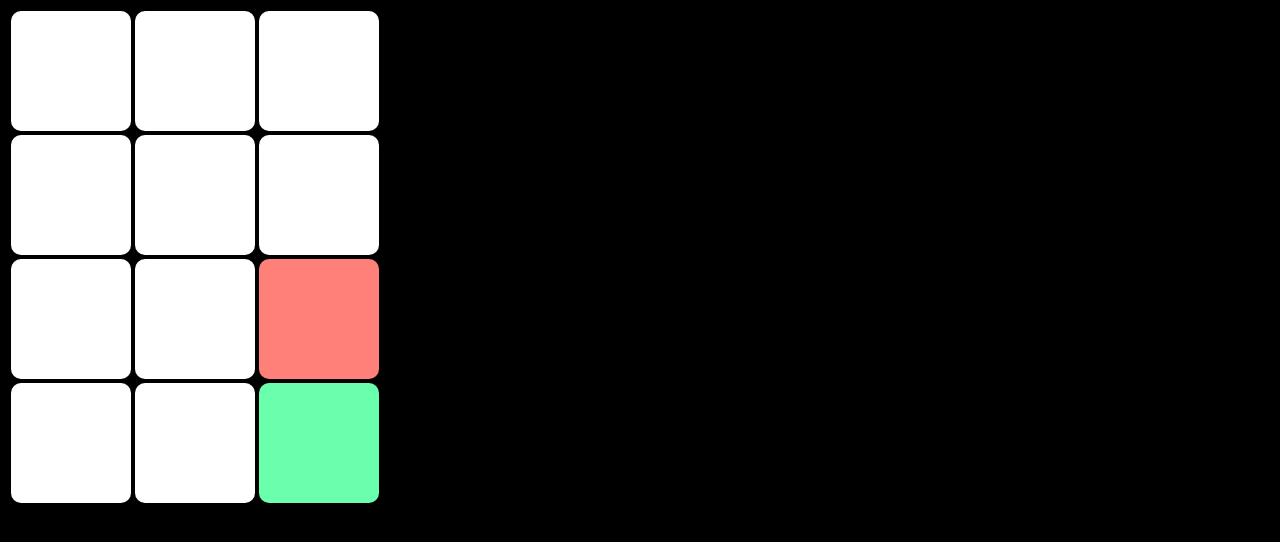
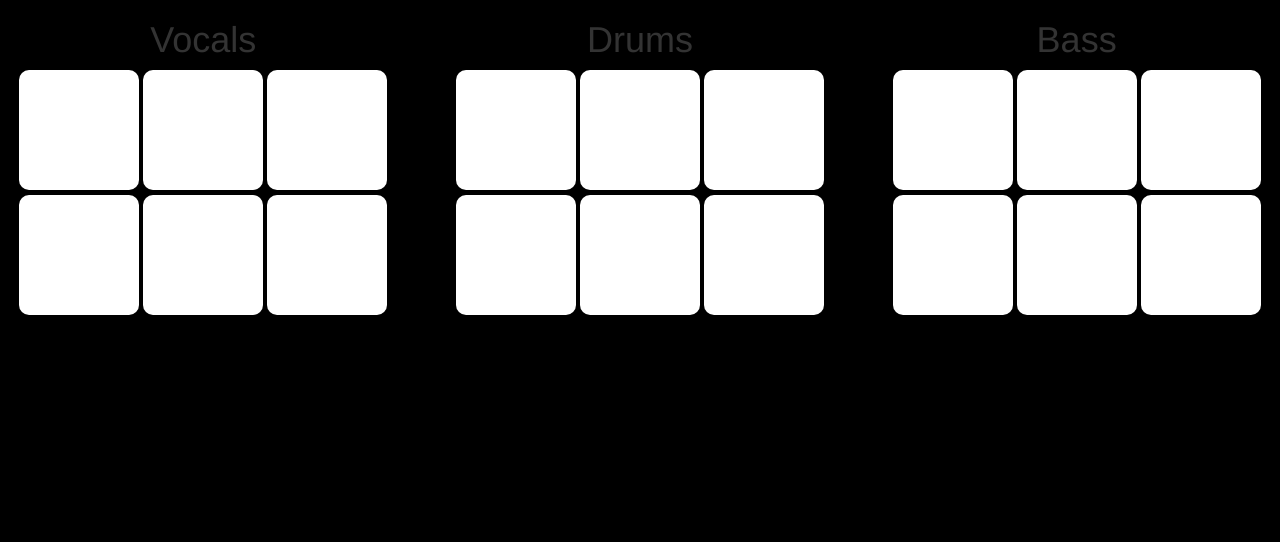
Before and after one commit to mansueti/spartahack-2017, a plain HTML site: page public/controller01.htm in a window 1280 px wide. Drawn offline with nearby package versions, Linux system fonts and the light colour scheme.

Commit message:
changed page style

```diff
--- a/public/controller01.htm
+++ b/public/controller01.htm
@@ -1,35 +1,59 @@
 
 <!-- saved from url=(0062)https://shining-inferno-8791.firebaseapp.com/controller01.html -->
-<html><head><meta http-equiv="Content-Type" content="text/html; charset=UTF-8">
-    <title></title>
-    </head>
-    <body bgcolor="black">
-    <meta content="width=device-width, initial-scale=1, minimum-scale=1, maximum-scale=3" name="viewport">
-    <meta content="width=device-width, user-scalable=no" name="viewport">
-    <table style="float: left">
-        <tbody>
-            <tr>
-                <td><a class="myButton" href="#" id="kick1Element" onclick="toggleColor(this.id)"></a></td> <!--Kick 1-->
-                <td><a class="myButton" href="#" id="kick2Element" onclick="toggleColor(this.id)"></a></td> <!--Kick 2 -->
-                <td><a class="metr" href="#" id="metronomeon" onclick="toggleColor(this.id)"></a></td>
-            </tr>
-            <tr>
-                <td><a class="myButton" href="#" id="snare1Element" onclick="toggleColor(this.id)"></a></td> <!--Snare-->
-                <td><a class="myButton" href="#" id="clap1Element" onclick="toggleColor(this.id)"></a></td> <!--Clap-->
-                <td><a class="metr" href="#" id="metronomepause" onclick="toggleColor(this.id)"></a></td>
-            </tr>
-            <tr>
-                <td><a class="myButton" href="#" id="hihatElement" onclick="toggleColor(this.id)"></a></td> <!--HiHat-->
-                <td><a class="myButton" href="#" id="crashElement" onclick="toggleColor(this.id)"></a></td> <!--crash-->
-                <td><a class="nextButton1" href="#" id="controller2"></a></td>
-            </tr>
-            <tr>
-                <td><a class="myButton" href="#" id="loop1Element" onclick="toggleColor(this.id)"></a></td> <!--loop1-->
-                <td><a class="myButton" href="#" id="loop2Element" onclick="toggleColor(this.id)"></a></td> <!--loop2-->
-                <td><a class="nextButton2" href="#" id="controller2"></a></td>
-            </tr>
-        </tbody>
-    </table>
+<html>
+<head>
+  <meta http-equiv="Content-Type" content="text/html; charset=UTF-8">
+  <meta name="viewport" content="width=device-width, initial-scale=1, maximum-scale=1, user-scalable=no">
+  <meta content="width=device-width, user-scalable=no" name="viewport">
+  <link rel="stylesheet" href="https://maxcdn.bootstrapcdn.com/bootstrap/3.3.7/css/bootstrap.min.css" integrity="sha384-BVYiiSIFeK1dGmJRAkycuHAHRg32OmUcww7on3RYdg4Va+PmSTsz/K68vbdEjh4u" crossorigin="anonymous">
+  <title>spartahack-2017</title>
+  </head>
+  <body style="background-color: black">
+
+    <div class="row" style="text-align:center">
+      <div class="col-md-4 text-center">
+        <div class="row">
+            <h1> Vocals </h1>
+            <a class="myButton" href="#" id="kick1Element" onclick="toggleColor(this.id)"></a> <!--Kick 1-->
+            <a class="myButton" href="#" id="kick2Element" onclick="toggleColor(this.id)"></a><!--Kick 2 -->
+            <a class="myButton" href="#" id="metronomeon" onclick="toggleColor(this.id)"></a>
+        </div>
+        <div class="row">
+            <a class="myButton" href="#" id="snare1Element" onclick="toggleColor(this.id)"></a> <!--Snare-->
+            <a class="myButton" href="#" id="clap1Element" onclick="toggleColor(this.id)"></a> <!--Clap-->
+            <a class="myButton" href="#" id="metronomepause" onclick="toggleColor(this.id)"></a>
+        </div>
+      </div>
+      <div class="col-md-4">
+        <div class="row">
+          <h1> Drums </h1>
+            <a class="myButton" href="#" id="kick1Element" onclick="toggleColor(this.id)"></a> <!--Kick 1-->
+            <a class="myButton" href="#" id="kick2Element" onclick="toggleColor(this.id)"></a><!--Kick 2 -->
+            <a class="myButton" href="#" id="metronomeon" onclick="toggleColor(this.id)"></a>
+        </div>
+        <div class="row">
+            <a class="myButton" href="#" id="snare1Element" onclick="toggleColor(this.id)"></a> <!--Snare-->
+            <a class="myButton" href="#" id="clap1Element" onclick="toggleColor(this.id)"></a> <!--Clap-->
+            <a class="myButton" href="#" id="metronomepause" onclick="toggleColor(this.id)"></a>
+        </div>
+      </div>
+      <div class="col-md-4">
+        <div class="row">
+          <h1> Bass </h1>
+            <a class="myButton" href="#" id="kick1Element" onclick="toggleColor(this.id)"></a> <!--Kick 1-->
+            <a class="myButton" href="#" id="kick2Element" onclick="toggleColor(this.id)"></a><!--Kick 2 -->
+            <a class="myButton" href="#" id="metronomeon" onclick="toggleColor(this.id)"></a>
+        </div>
+        <div class="row">
+            <a class="myButton" href="#" id="snare1Element" onclick="toggleColor(this.id)"></a> <!--Snare-->
+            <a class="myButton" href="#" id="clap1Element" onclick="toggleColor(this.id)"></a> <!--Clap-->
+            <a class="myButton" href="#" id="metronomepause" onclick="toggleColor(this.id)"></a>
+        </div>
+      </div>
+
+
+    </div>
+
     <script src="/howlerconfig/howler.js-master/dist/howler.js"></script>
     <script src="https://www.gstatic.com/firebasejs/3.6.6/firebase.js"></script>
     <script>
@@ -162,7 +186,7 @@
         top:1px;
     }
     </style>
-
+<!--
     <style type="text/css">.metr {
         background-color:#ffffff;
         display:inline-block;
@@ -221,5 +245,5 @@
         position:relative;
         top:1px;
     }
-    </style>
+    </style> -->
 </body></html>
```
